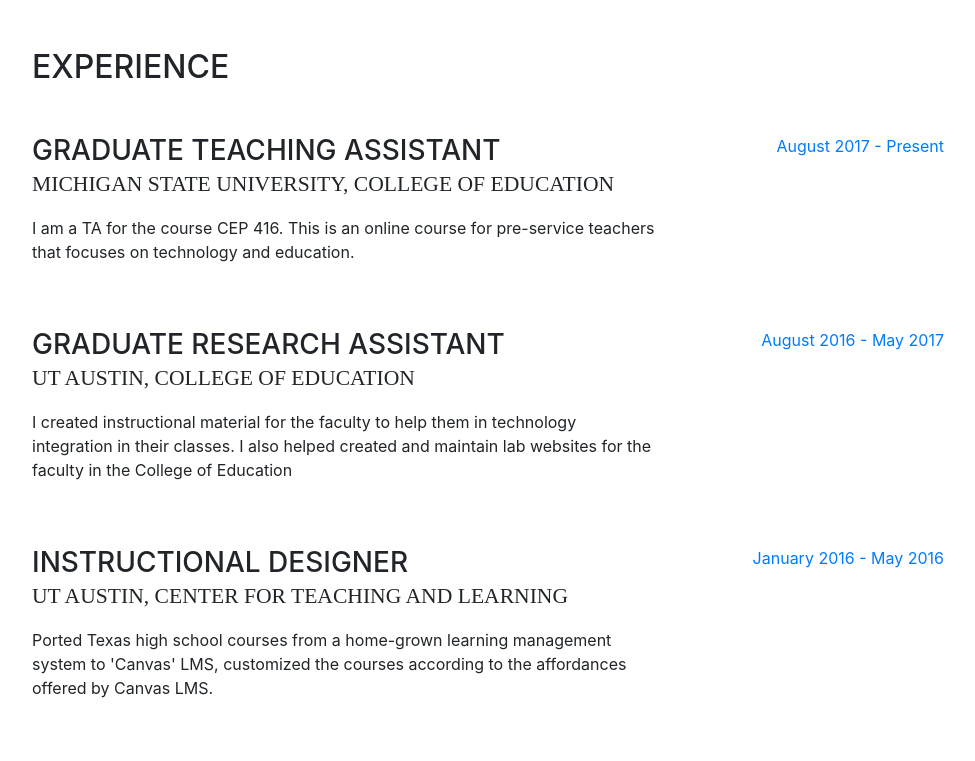
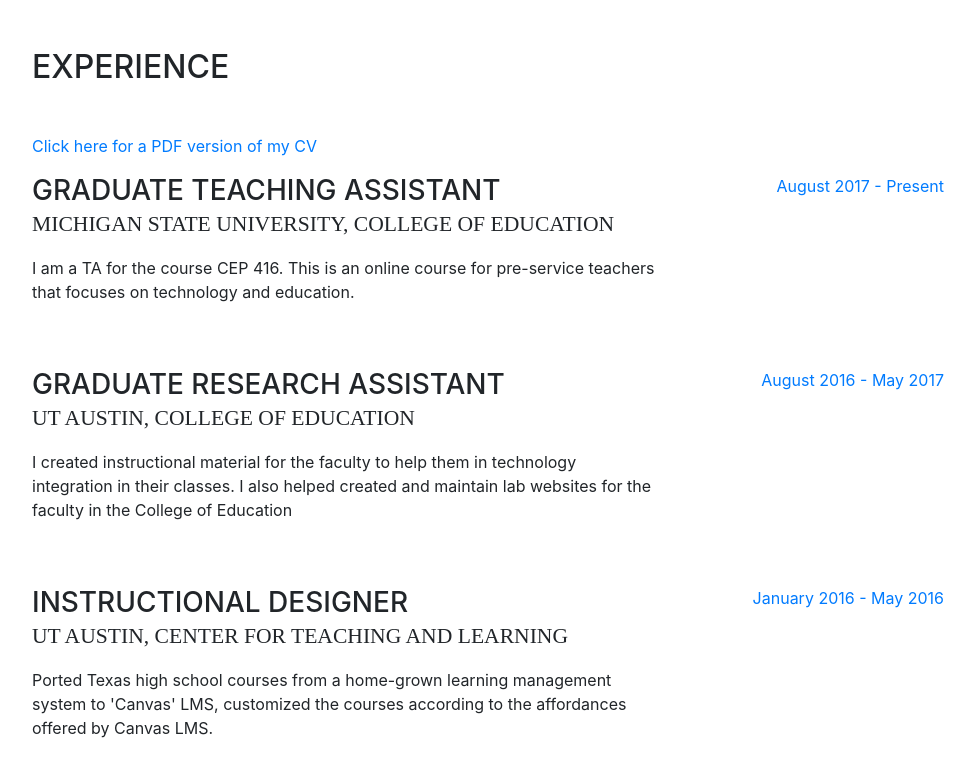
Before and after one commit to SukanyaM/SukanyaM.github.io, a website with bundled scripts: page index.html in a window 1280 px wide. Shown: the part 800-1561 px from the top of the page, without its empty margins (288-1263 px from the left). Built offline with nearby package versions, Linux system fonts and the light colour scheme; some icons are missing; a web font is replaced by a local one.

Commit message:
CV added

```diff
--- a/index.html
+++ b/index.html
@@ -127,7 +127,9 @@
       <section class="resume-section p-3 p-lg-5 d-flex flex-column" id="experience">
         <div class="my-auto">
           <h2 class="mb-5">Experience</h2>
-
+          <p>
+            <a href="files/CV.pdf" target="_blank"> Click here for a PDF version of my CV </a>
+          </p>
           <div class="resume-item d-flex flex-column flex-md-row mb-5">
             <div class="resume-content mr-auto">
               <h3 class="mb-0">Graduate Teaching Assistant</h3>
```
Also changed, not shown: 1 other file.
